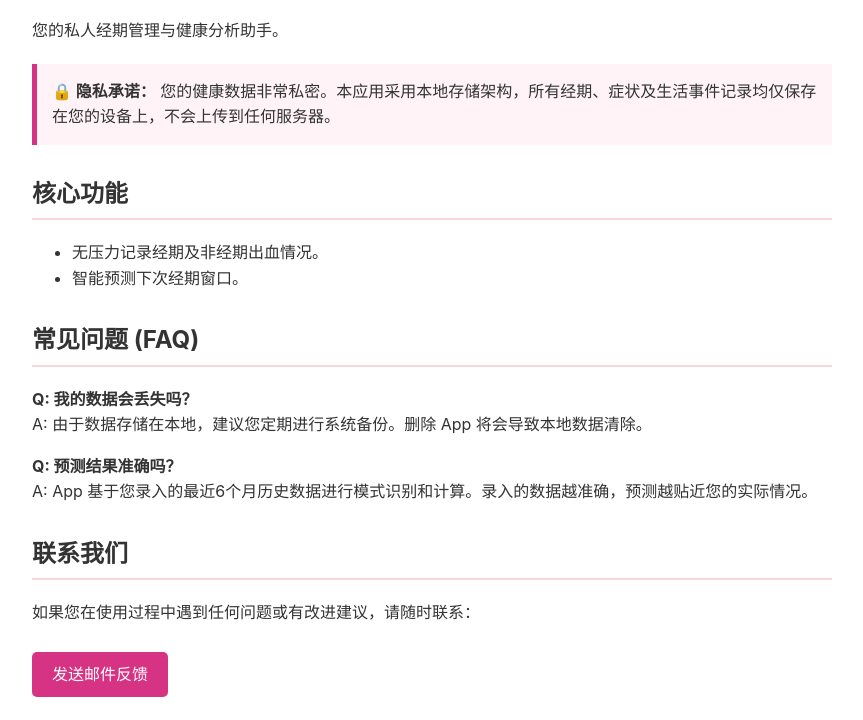
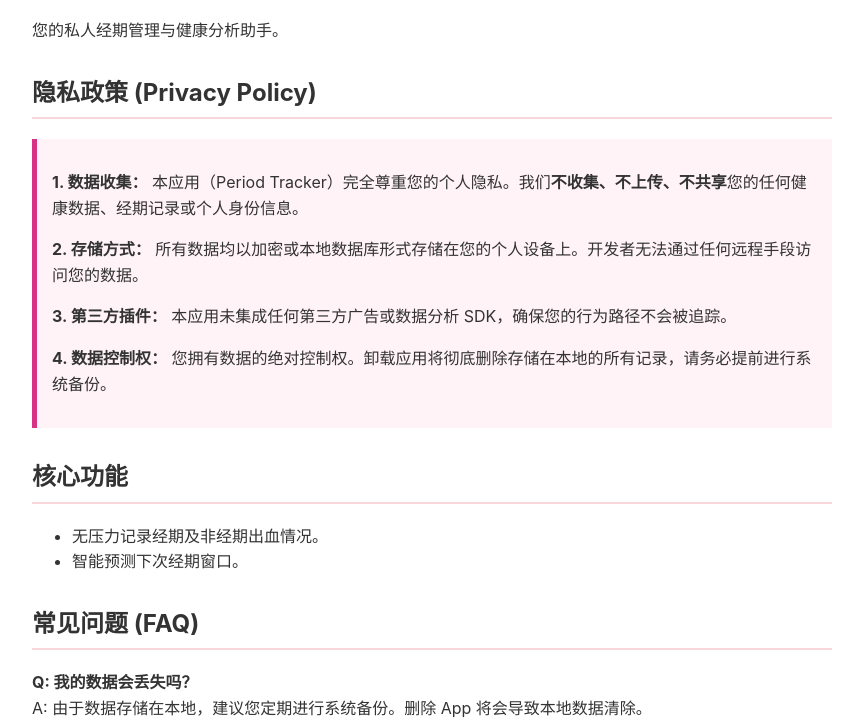
Before and after one commit to Traintotheuniverse/Period-Tracker-Support, a plain HTML site: page index.html in a window 1280 px wide. Shown: the part 96-816 px from the top of the page, without its empty margins (208-1071 px from the left). Drawn offline with Linux system fonts and the light colour scheme.

Commit message:
Update index.html

```diff
--- a/index.html
+++ b/index.html
@@ -17,10 +17,15 @@
     <h1>Period Tracker</h1>
     <p>您的私人经期管理与健康分析助手。</p>
 
-    <div class="privacy-note">
-        <strong>🔒 隐私承诺：</strong>
-        您的健康数据非常私密。本应用采用本地存储架构，所有经期、症状及生活事件记录均仅保存在您的设备上，不会上传到任何服务器。
-    </div>
+
+<h2 id="privacy">隐私政策 (Privacy Policy)</h2>
+<div class="privacy-note">
+    <p><strong>1. 数据收集：</strong> 本应用（Period Tracker）完全尊重您的个人隐私。我们<strong>不收集、不上传、不共享</strong>您的任何健康数据、经期记录或个人身份信息。</p>
+    <p><strong>2. 存储方式：</strong> 所有数据均以加密或本地数据库形式存储在您的个人设备上。开发者无法通过任何远程手段访问您的数据。</p>
+    <p><strong>3. 第三方插件：</strong> 本应用未集成任何第三方广告或数据分析 SDK，确保您的行为路径不会被追踪。</p>
+    <p><strong>4. 数据控制权：</strong> 您拥有数据的绝对控制权。卸载应用将彻底删除存储在本地的所有记录，请务必提前进行系统备份。</p>
+</div>
+
 
     <h2>核心功能</h2>
     <ul>
```
